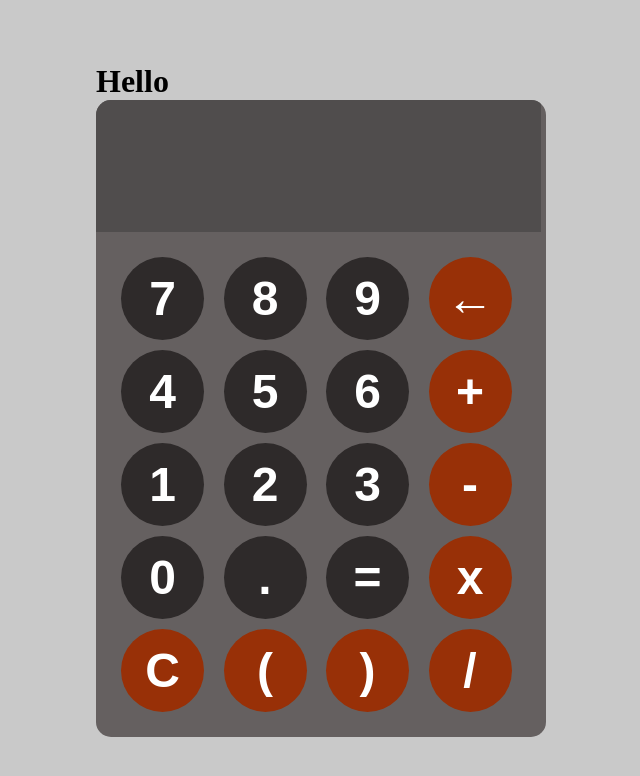
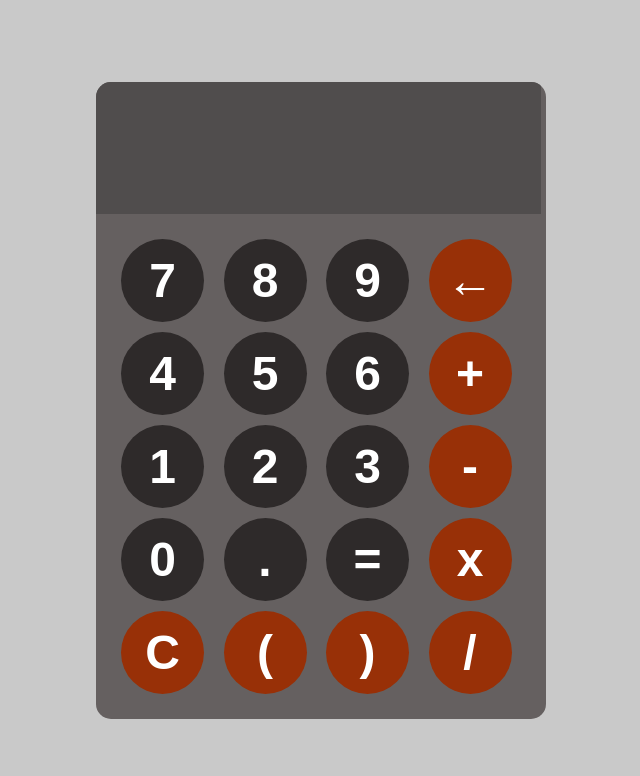
Before and after one commit to mintGeorge/calculator-web, a plain HTML site: page index.html in a window 1280 px wide. Shown: the whole page, without its empty margins (319-959 px from the left). Drawn offline with Linux system fonts and the light colour scheme.

Commit message:
RevertedChangesForTesting

```diff
--- a/index.html
+++ b/index.html
@@ -9,7 +9,6 @@
      crossorigin="anonymous"></script>
 </head>
 <body>
-	<h1>Hello</hi>
     <div id = "calculator">
         <input id="display" readonly>
         <div id = "keys">
```
